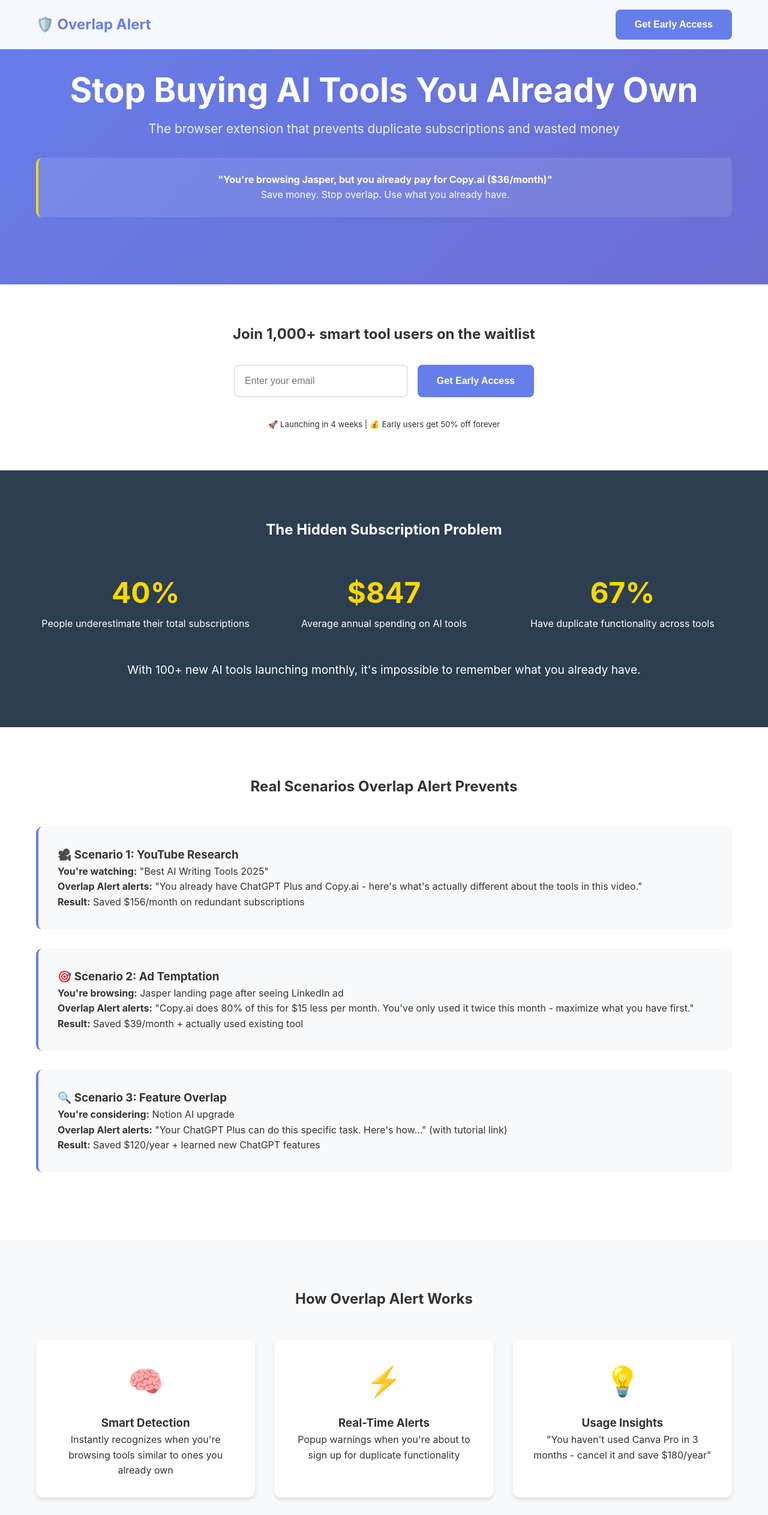
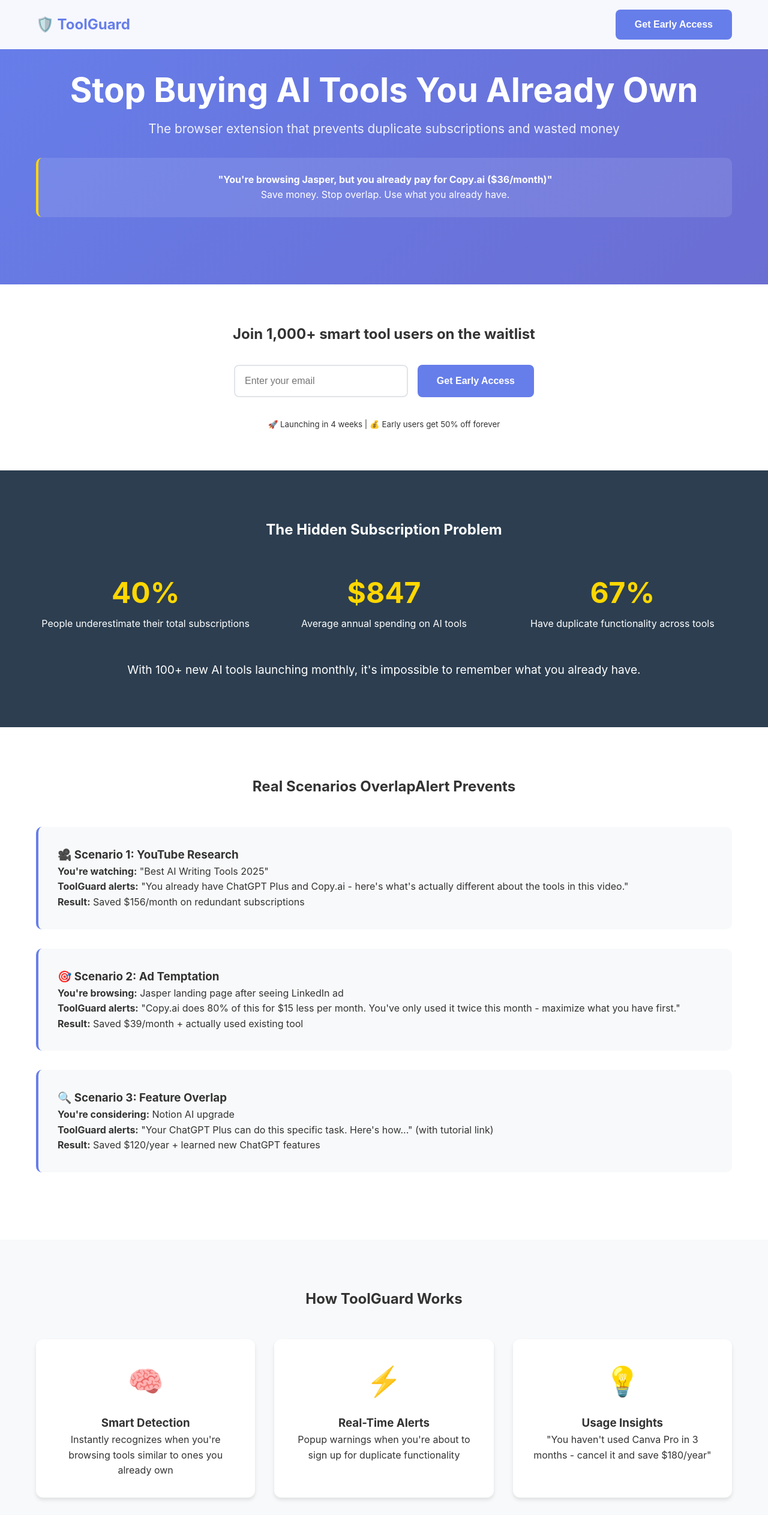
Before and after one commit to mohammedlone/OverlapAlert, a plain HTML site: page index.html in a window 1280 px wide. Shown: the top 2525 px of the page at 60% size. Drawn offline with Linux system fonts and the light colour scheme.

Commit message:
Update index.html

```diff
--- a/index.html
+++ b/index.html
@@ -3,7 +3,7 @@
 <head>
     <meta charset="UTF-8">
     <meta name="viewport" content="width=device-width, initial-scale=1.0">
-    <title>Overlap Alert - Stop Buying AI Tools You Already Own</title>
+    <title>ToolGuard - Stop Buying AI Tools You Already Own</title>
     <style>
         * {
             margin: 0;
@@ -222,7 +222,7 @@
 <body>
     <header>
         <nav class="container">
-            <div class="logo">🛡️ Overlap Alert</div>
+            <div class="logo">🛡️ ToolGuard</div>
             <div>
                 <button class="cta-button" onclick="scrollToForm()">Get Early Access</button>
             </div>
@@ -279,26 +279,26 @@
 
     <section class="examples">
         <div class="container">
-            <h2 style="text-align: center; margin-bottom: 3rem;">Real Scenarios Overlap Alert Prevents</h2>
+            <h2 style="text-align: center; margin-bottom: 3rem;">Real Scenarios OverlapAlert Prevents</h2>
 
             <div class="example-scenario">
                 <h3>🎥 Scenario 1: YouTube Research</h3>
                 <p><strong>You're watching:</strong> "Best AI Writing Tools 2025"</p>
-                <p><strong>Overlap Alert alerts:</strong> "You already have ChatGPT Plus and Copy.ai - here's what's actually different about the tools in this video."</p>
+                <p><strong>ToolGuard alerts:</strong> "You already have ChatGPT Plus and Copy.ai - here's what's actually different about the tools in this video."</p>
                 <p><strong>Result:</strong> Saved $156/month on redundant subscriptions</p>
             </div>
 
             <div class="example-scenario">
                 <h3>🎯 Scenario 2: Ad Temptation</h3>
                 <p><strong>You're browsing:</strong> Jasper landing page after seeing LinkedIn ad</p>
-                <p><strong>Overlap Alert alerts:</strong> "Copy.ai does 80% of this for $15 less per month. You've only used it twice this month - maximize what you have first."</p>
+                <p><strong>ToolGuard alerts:</strong> "Copy.ai does 80% of this for $15 less per month. You've only used it twice this month - maximize what you have first."</p>
                 <p><strong>Result:</strong> Saved $39/month + actually used existing tool</p>
             </div>
 
             <div class="example-scenario">
                 <h3>🔍 Scenario 3: Feature Overlap</h3>
                 <p><strong>You're considering:</strong> Notion AI upgrade</p>
-                <p><strong>Overlap Alert alerts:</strong> "Your ChatGPT Plus can do this specific task. Here's how..." (with tutorial link)</p>
+                <p><strong>ToolGuard alerts:</strong> "Your ChatGPT Plus can do this specific task. Here's how..." (with tutorial link)</p>
                 <p><strong>Result:</strong> Saved $120/year + learned new ChatGPT features</p>
             </div>
         </div>
@@ -306,7 +306,7 @@
 
     <section class="features">
         <div class="container">
-            <h2 style="text-align: center; margin-bottom: 3rem;">How Overlap Alert Works</h2>
+            <h2 style="text-align: center; margin-bottom: 3rem;">How ToolGuard Works</h2>
 
             <div class="features-grid">
                 <div class="feature-card">
@@ -352,7 +352,7 @@
         <div class="container">
             <h2>Early Bird Pricing</h2>
             <div class="price-card">
-                <h3>Overlap Alert Pro</h3>
+                <h3>ToolGuard Pro</h3>
                 <div class="price">$4.99<span style="font-size: 1rem;">/month</span></div>
                 <ul style="text-align: left; margin: 2rem 0;">
                     <li>✅ Unlimited tool tracking</li>
@@ -387,7 +387,7 @@
 
     <footer>
         <div class="container">
-            <p>&copy; 2025 Overlap Alert. Stop buying what you already own.</p>
+            <p>&copy; 2025 ToolGuard. Stop buying what you already own.</p>
             <p style="margin-top: 1rem;"><small>Made for the AI tool explosion era</small></p>
         </div>
     </footer>
@@ -402,7 +402,7 @@
             form.addEventListener('submit', function(e) {
                 e.preventDefault();
                 const email = this.querySelector('input[type="email"]').value;
-                alert(`Thanks! We'll notify ${email} when Overlap Alert launches. Check your email for confirmation.`);
+                alert(`Thanks! We'll notify ${email} when ToolGuard launches. Check your email for confirmation.`);
                 // TODO: Connect to real email service
             });
         });
```
